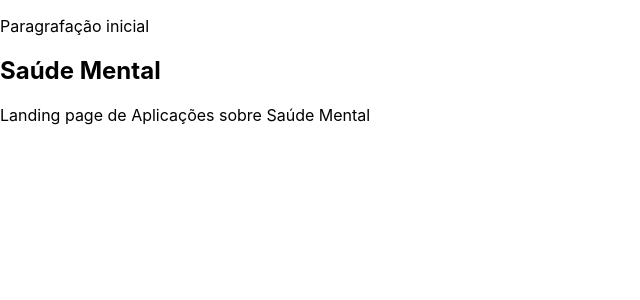
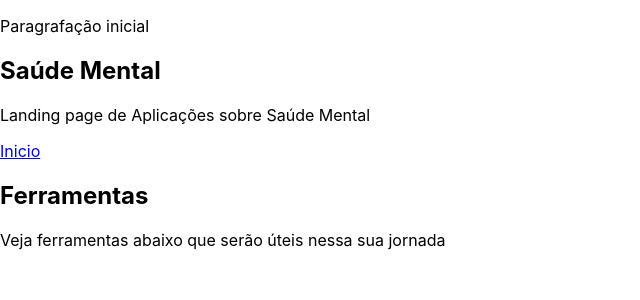
Before and after one commit to Adler-Sebastian/web-aplication, a React (Create React App) app: page / in a window 1280 px wide. Shown: the top 300 px of the page, without its empty margins (0-640 px from the left). Built offline with nearby package versions, Linux system fonts and the light colour scheme.

Commit message:
feat: Colocando ferramentas

```diff
--- a/src/App.js
+++ b/src/App.js
@@ -11,6 +11,11 @@ function App() {
         <section className='box-titulo'>
           <h1>Saúde Mental</h1>
           <p>Landing page de Aplicações sobre Saúde Mental</p>
+          <a href='reactjs.org' target='_blank'>Inicio</a>
+        </section>
+        <section className='box-req'>
+          <h2>Ferramentas</h2>
+          <p>Veja ferramentas abaixo que serão úteis nessa sua jornada </p>
         </section>
       </main>
     </div>
```
